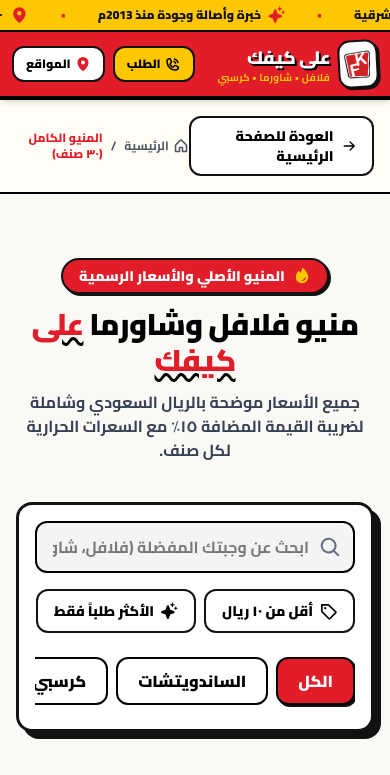
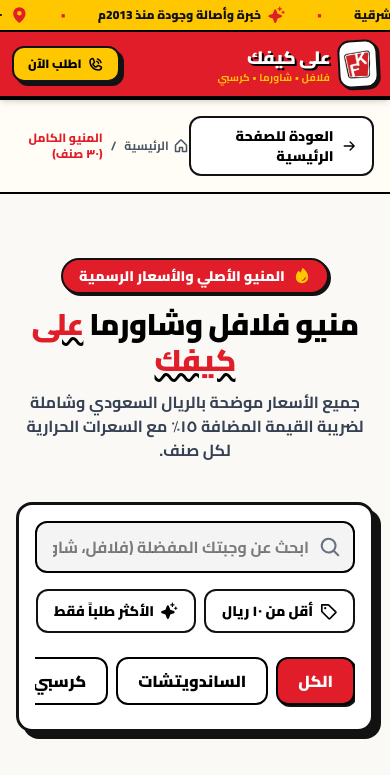
Before and after one commit to sharooz007/FekeFak, a Next.js app: page /menu in a window 390 px wide. Shown: the top 775 px of the page. Built offline with nearby package versions, Linux system fonts and the light colour scheme.

Commit message:
refactor: remove tick symbols, remove site sections from footer, remove locations button and set Order Now in navbar

```diff
--- a/components/Footer.tsx
+++ b/components/Footer.tsx
@@ -12,10 +12,10 @@
       <div className="sadu-border-top" />
 
       <div className="max-w-7xl mx-auto px-4 sm:px-6 lg:px-8 py-12 sm:py-16">
-        <div className="grid grid-cols-1 md:grid-cols-2 lg:grid-cols-12 gap-8 lg:gap-12 items-start">
+        <div className="grid grid-cols-1 md:grid-cols-2 gap-8 lg:gap-16 items-start">
 
-          {/* Brand Info (5 Cols) */}
-          <div className="lg:col-span-5 space-y-4 text-right">
+          {/* Brand Info */}
+          <div className="space-y-4 text-right">
             <div className="flex items-center gap-3">
               <div className="relative w-14 h-16 bg-white p-1 rounded-xl neo-border-sm neo-shadow-sm transform -rotate-2">
                 <Image
@@ -35,8 +35,8 @@
               </div>
             </div>
 
-            <p className="text-sm text-gray-300 font-bold leading-relaxed max-w-sm">
-              أفضل مذاق للفلافل المقرمشة والشاورما الأصلية وبرجر كرسبي بالخلطة الخاصة. خدمة التوصيل المباشر والتوصيل السريع عبر التطبيقات المعتمدة.
+            <p className="text-sm text-gray-300 font-bold leading-relaxed max-w-md">
+              أفضل مذاق للفلافل المقرمشة والشاورما الأصلية وبرجر كرسبي بالخلطة الخاصة. متوفرون للاستلام والتوصيل عبر التطبيقات المعتمدة في الأحساء والخبر.
             </p>
 
             {/* Social Follow Box */}
@@ -63,42 +63,8 @@
             </div>
           </div>
 
-          {/* Quick Links (3 Cols) */}
-          <div className="lg:col-span-3 space-y-3 text-right">
-            <h4 className="text-lg font-black text-[#ffc700] border-b-2 border-white/20 pb-2">
-              أقسام الموقع
-            </h4>
-            <ul className="space-y-2 text-sm font-bold text-gray-300">
-              <li>
-                <a href="#hero" className="hover:text-white hover:underline">
-                  الرئيسية
-                </a>
-              </li>
-              <li>
-                <a href="#spotlight" className="hover:text-white hover:underline">
-                  أبطال الطاولة (المرجوجة وصحن المزاج)
-                </a>
-              </li>
-              <li>
-                <a href="#menu" className="hover:text-white hover:underline">
-                  المنيو الكامل والأسعار
-                </a>
-              </li>
-              <li>
-                <a href="#delivery-apps" className="hover:text-white hover:underline">
-                  تطبيقات التوصيل (هنقرستيشن، جاهز، كيتا، نينجا)
-                </a>
-              </li>
-              <li>
-                <a href="#branches" className="hover:text-white hover:underline">
-                  فروعنا ومواقع خرائط Google
-                </a>
-              </li>
-            </ul>
-          </div>
-
-          {/* Branches Summary (4 Cols) */}
-          <div className="lg:col-span-4 space-y-3 text-right">
+          {/* Branches Summary */}
+          <div className="space-y-3 text-right">
             <h4 className="text-lg font-black text-[#ffc700] border-b-2 border-white/20 pb-2">
               مدن الفروع (١٠ فروع)
             </h4>
--- a/components/Hero.tsx
+++ b/components/Hero.tsx
@@ -66,18 +66,15 @@
               </a>
             </div>
 
-            {/* Quality Pillars Strip: Proper 3-Column Clean Grid on Mobile */}
+            {/* Quality Pillars Strip: Clean Text without Ticks */}
             <div className="pt-2 grid grid-cols-3 gap-1.5 sm:gap-3 text-center">
-              <div className="flex flex-col sm:flex-row items-center justify-center gap-1 bg-black/25 px-2 py-1.5 sm:py-2 rounded-xl border border-white/20">
-                <span className="text-[#ffc700] text-xs sm:text-sm font-black">✓</span>
+              <div className="flex items-center justify-center bg-black/25 px-2 py-1.5 sm:py-2 rounded-xl border border-white/20">
                 <span className="text-[10px] sm:text-xs font-black text-white/95 leading-tight">فلافل طازجة تقلى فوراً</span>
               </div>
-              <div className="flex flex-col sm:flex-row items-center justify-center gap-1 bg-black/25 px-2 py-1.5 sm:py-2 rounded-xl border border-white/20">
-                <span className="text-[#ffc700] text-xs sm:text-sm font-black">✓</span>
+              <div className="flex items-center justify-center bg-black/25 px-2 py-1.5 sm:py-2 rounded-xl border border-white/20">
                 <span className="text-[10px] sm:text-xs font-black text-white/95 leading-tight">شاورما بتتبيلة السيخ</span>
               </div>
-              <div className="flex flex-col sm:flex-row items-center justify-center gap-1 bg-black/25 px-2 py-1.5 sm:py-2 rounded-xl border border-white/20">
-                <span className="text-[#ffc700] text-xs sm:text-sm font-black">✓</span>
+              <div className="flex items-center justify-center bg-black/25 px-2 py-1.5 sm:py-2 rounded-xl border border-white/20">
                 <span className="text-[10px] sm:text-xs font-black text-white/95 leading-tight">١٠ فروع بالشرقية</span>
               </div>
             </div>
--- a/components/Navbar.tsx
+++ b/components/Navbar.tsx
@@ -1,11 +1,10 @@
 'use client';
 
-import React, { useState } from 'react';
+import React from 'react';
 import Image from 'next/image';
-import { PhoneCall, List, X, MapPin, InstagramLogo, TiktokLogo, Sparkle, Fire } from '@phosphor-icons/react';
+import { PhoneCall, MapPin, InstagramLogo, TiktokLogo, Sparkle, Fire } from '@phosphor-icons/react';
 
 export default function Navbar() {
-  const [mobileMenuOpen, setMobileMenuOpen] = useState(false);
 
   return (
     <>
@@ -83,46 +82,14 @@
               </div>
             </a>
 
-            {/* Clean Desktop Navigation: Only Locations & Order Button */}
-            <div className="hidden sm:flex items-center gap-3 lg:gap-4">
-              {/* Location Link Button */}
+            {/* Single Focused CTA: Order Now */}
+            <div className="flex items-center">
               <a
                 href="#branches"
-                className="neo-btn bg-white text-black font-black text-sm sm:text-base px-5 py-2.5 rounded-xl neo-border neo-shadow flex items-center gap-2 hover:bg-neutral-100 transition-colors"
+                className="neo-btn bg-[#ffc700] text-black font-black text-xs sm:text-base px-3.5 sm:px-6 py-2 sm:py-2.5 rounded-xl neo-border-sm sm:neo-border neo-shadow flex items-center gap-1.5 sm:gap-2 group hover:bg-white transition-colors"
               >
-                <MapPin size={22} weight="fill" className="text-[#e11d2a]" />
-                <span>المواقع والفروع</span>
-                <span className="bg-[#ffc700] text-black text-xs font-black px-1.5 py-0.5 rounded-md neo-border-sm">
-                  ١٠
-                </span>
-              </a>
-
-              {/* Demand / Order Button */}
-              <a
-                href="#branches"
-                className="neo-btn bg-[#ffc700] text-black font-black text-sm sm:text-base px-6 py-2.5 rounded-xl neo-border neo-shadow flex items-center gap-2 group"
-              >
-                <PhoneCall size={22} weight="bold" className="group-hover:animate-bounce" />
-                <span>الطلب المباشر</span>
-              </a>
-            </div>
-
-            {/* Mobile Actions */}
-            <div className="sm:hidden flex items-center gap-2">
-              <a
-                href="#branches"
-                className="bg-[#ffc700] text-black font-black text-xs px-3 py-2 rounded-xl neo-border-sm flex items-center gap-1"
-              >
-                <PhoneCall size={16} weight="bold" />
-                <span>الطلب</span>
-              </a>
-
-              <a
-                href="#branches"
-                className="bg-white text-black font-black text-xs px-3 py-2 rounded-xl neo-border-sm flex items-center gap-1"
-              >
-                <MapPin size={16} weight="fill" className="text-[#e11d2a]" />
-                <span>المواقع</span>
+                <PhoneCall size={16} weight="bold" className="sm:w-5 sm:h-5 group-hover:rotate-12 transition-transform" />
+                <span>اطلب الآن</span>
               </a>
             </div>
 
```
